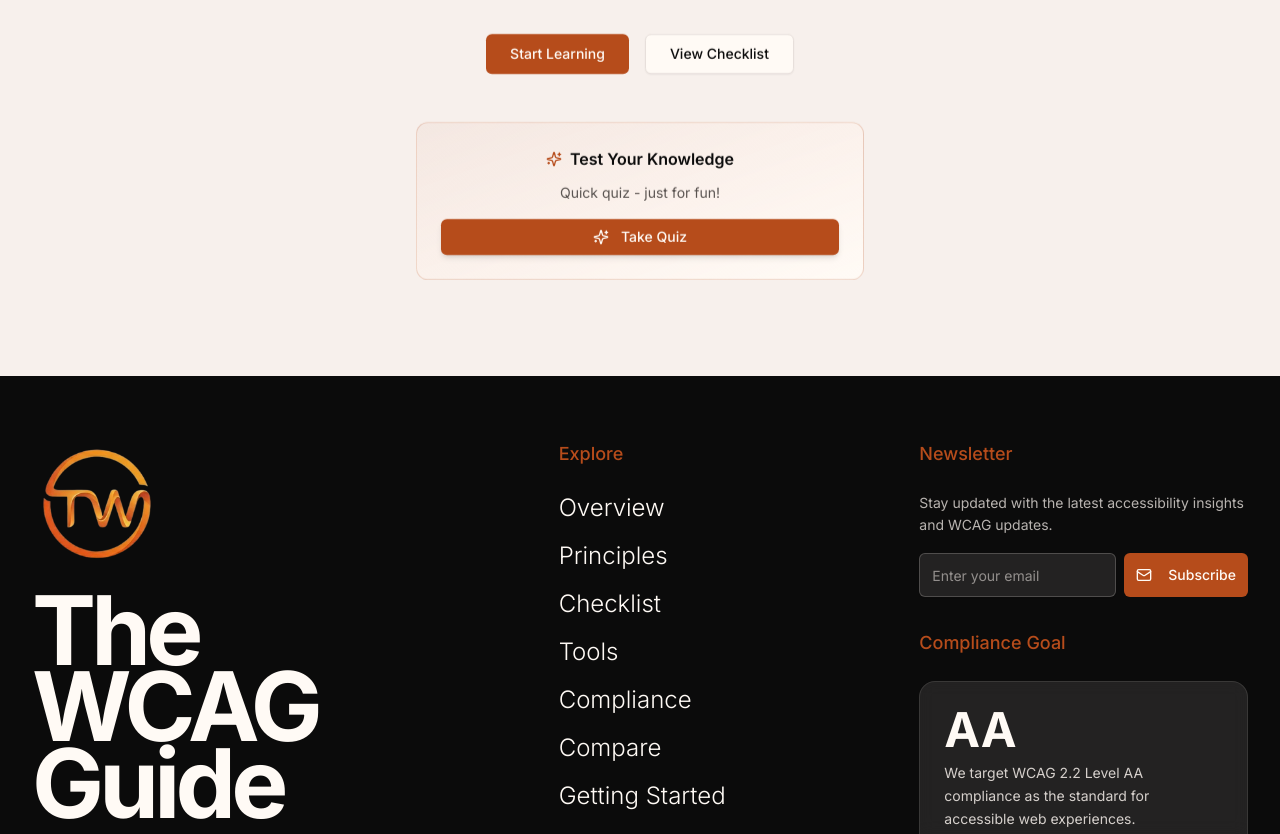
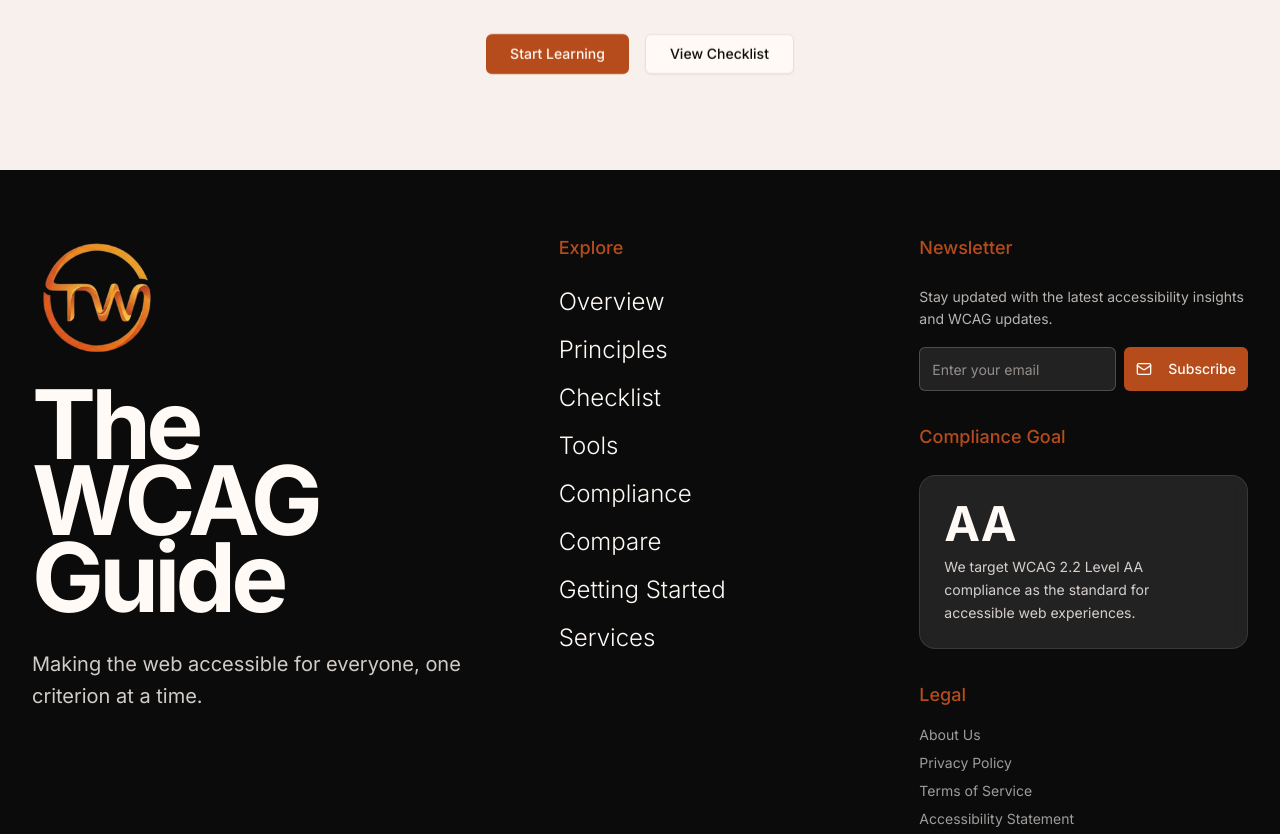
Before and after one commit to Accessibility-build/TheWCAG.com-Main-Website, a Next.js app: page / in a window 1280 px wide. Shown: the part 4183-5017 px from the top of the page. Built offline with nearby package versions, Linux system fonts and the light colour scheme.

Commit message:
Remove AccessibilityQuiz component from HomePage and adjust layout for improved user experience

```diff
--- a/app/page.tsx
+++ b/app/page.tsx
@@ -9,7 +9,6 @@
 import { HeroSearch } from "@/components/hero-search"
 import { ScrollAnimation } from "@/components/ui/scroll-animation"
 import { StructuredData } from "@/components/structured-data"
-import { AccessibilityQuiz } from "@/components/accessibility-quiz"
 import { getRecentLawsuits } from "@/lib/lawsuits-data"
 import {
   Search,
@@ -712,27 +711,13 @@
                 <p className="text-base sm:text-lg md:text-lg text-muted-foreground max-w-2xl mx-auto mb-8 text-balance">
                   Start learning WCAG 2.2 with our beginner-friendly guides and practical examples
                 </p>
-                <div className="flex flex-col sm:flex-row gap-4 justify-center mb-12">
+                <div className="flex flex-col sm:flex-row gap-4 justify-center">
                   <Button size="lg" asChild>
                     <Link href="/learn">Start Learning</Link>
                   </Button>
                   <Button size="lg" variant="outline" asChild>
                     <Link href="/checklist">View Checklist</Link>
                   </Button>
-                </div>
-
-                {/* Inline Quiz Element */}
-                <div className="max-w-md mx-auto">
-                  <div className="bg-linear-to-br from-primary/5 to-background rounded-xl p-4 sm:p-6 border border-primary/20">
-                    <div className="flex items-center justify-center gap-2 mb-3">
-                      <Sparkles className="w-4 h-4 text-primary" aria-hidden="true" />
-                      <h3 className="text-sm sm:text-base font-semibold">Test Your Knowledge</h3>
-                    </div>
-                    <p className="text-xs sm:text-sm text-muted-foreground mb-4">
-                      Quick quiz - just for fun!
-                    </p>
-                    <AccessibilityQuiz />
-                  </div>
                 </div>
               </ScrollAnimation>
             </div>
```
